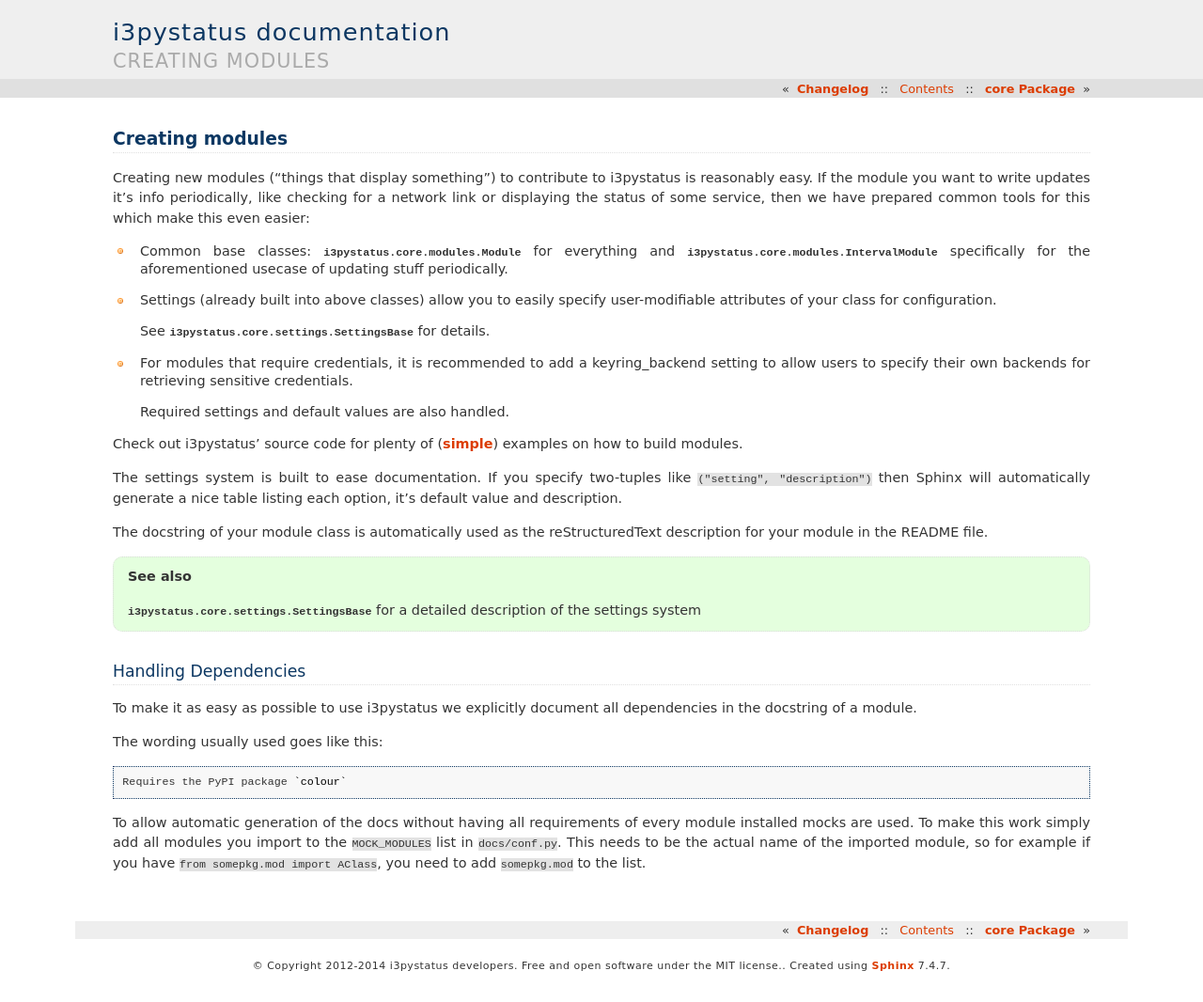
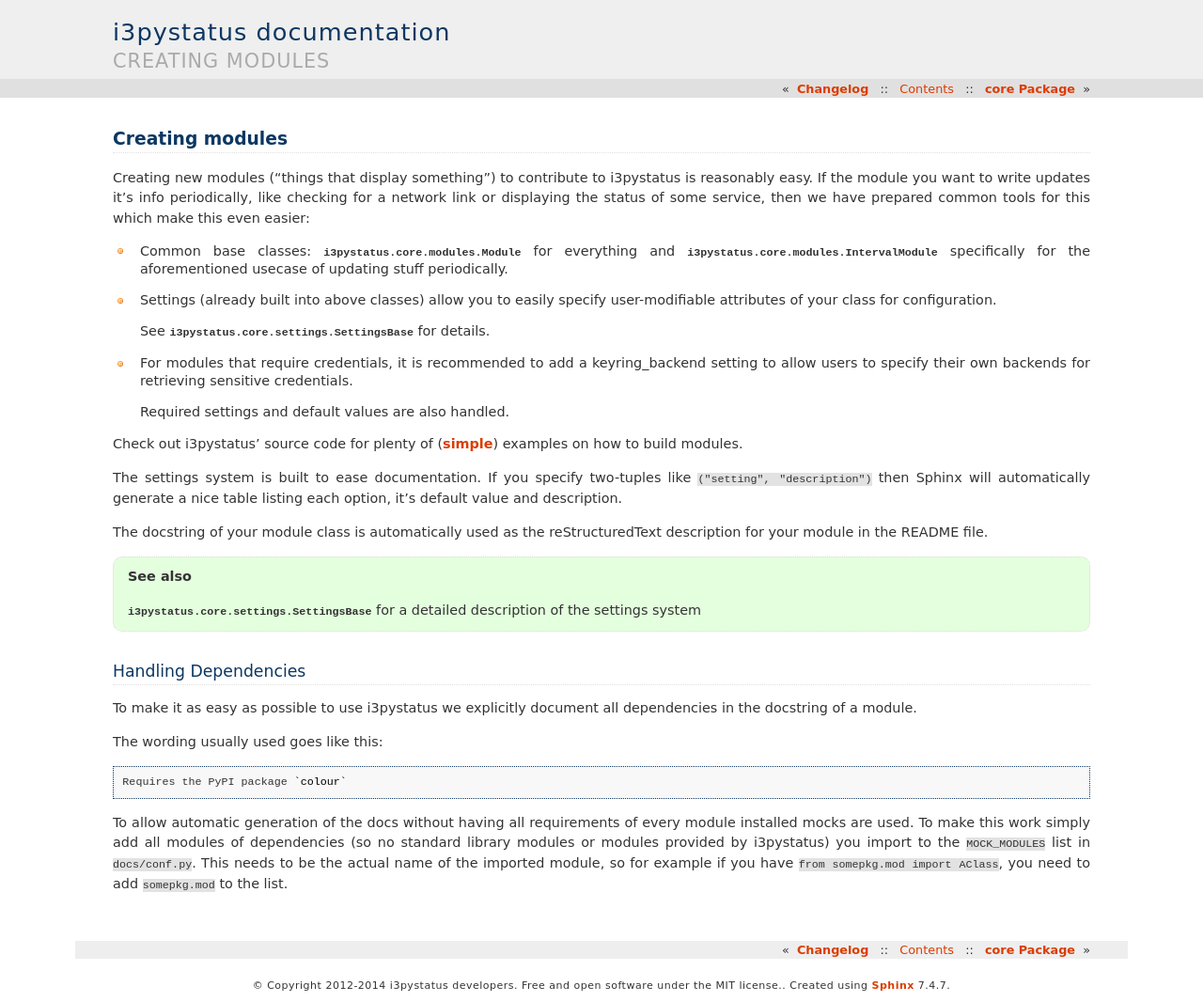
Before and after one commit to enkore/i3pystatus, a Sphinx documentation site: the page built from docs/module.rst, in a window 1280 px wide. Shown: the whole page at 94% size. Built offline with Sphinx 7.4.7, drawn with Linux system fonts in a browser that asks for light colours; before the commit the page ends 1044 px from its top, so only the background shows below that.

Commit message:
Rephrase docs re. MOCK_MODULES

```diff
--- a/docs/module.rst
+++ b/docs/module.rst
@@ -52,7 +52,8 @@
 
 To allow automatic generation of the docs without having all
 requirements of every module installed mocks are used. To make this
-work simply add all modules you import to the ``MOCK_MODULES`` list in
-``docs/conf.py``. This needs to be the actual name of the imported
+work simply add all modules of dependencies (so no standard library modules
+or modules provided by i3pystatus) you import to the ``MOCK_MODULES``
+list in ``docs/conf.py``. This needs to be the actual name of the imported
 module, so for example if you have ``from somepkg.mod import AClass``,
 you need to add ``somepkg.mod`` to the list.
```
